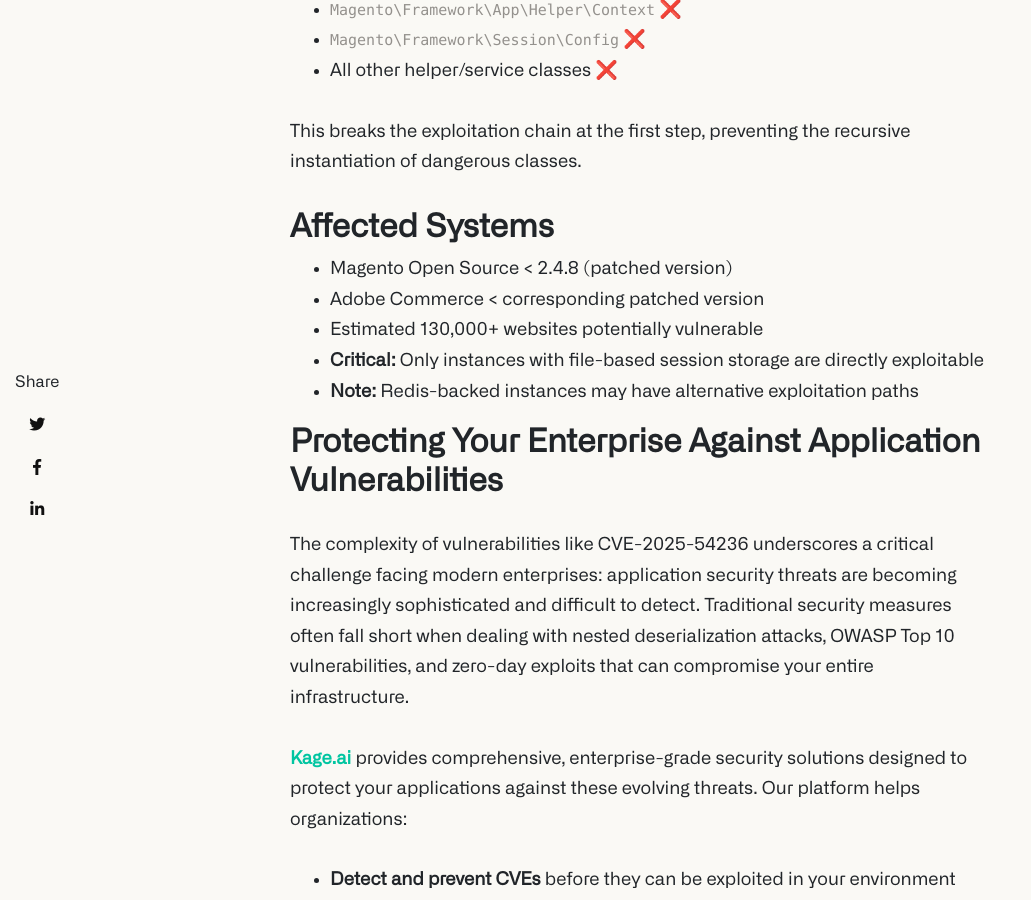
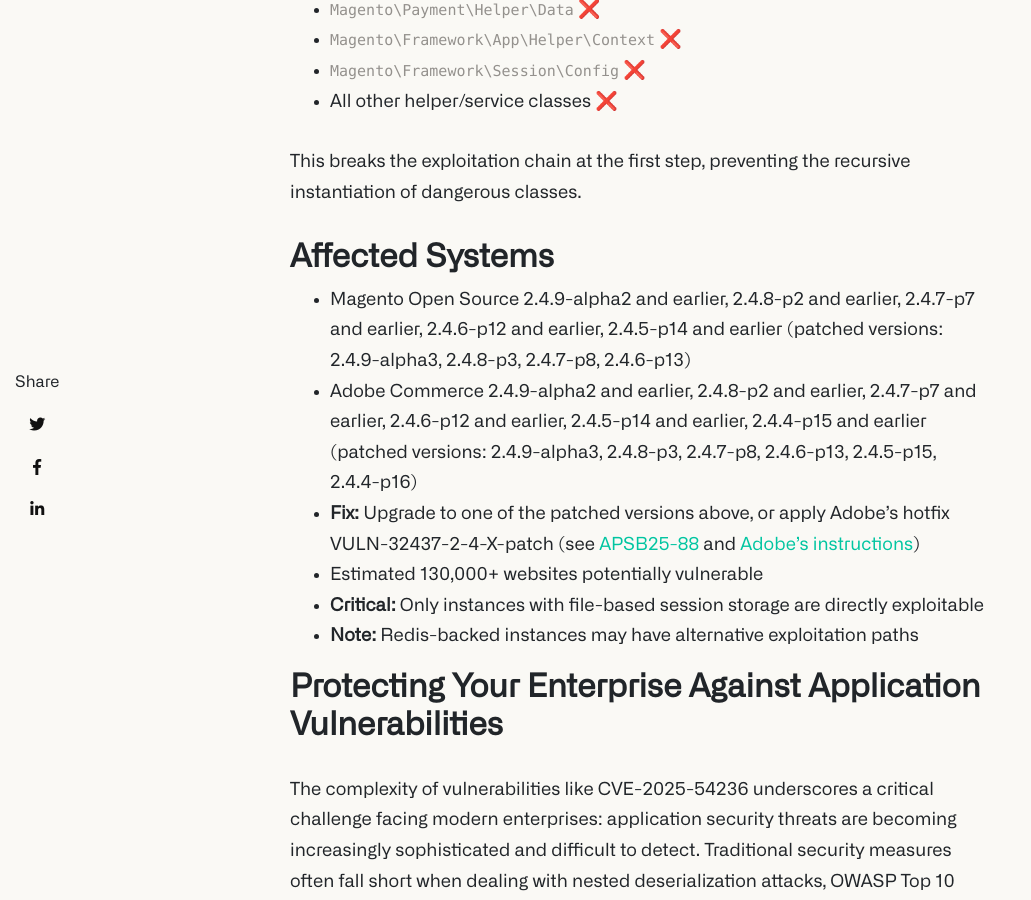
Before and after one commit to axilock/blog, a Jekyll site: the page built from _posts/2025-11-8-cve-2025-54236.md, in a window 1280 px wide and 900 px high, scrolled down 16707 px. Shown: the whole window, without its empty margins (0-1031 px from the left). Built offline with Jekyll 4.4.1, drawn with Linux system fonts in a browser that asks for light colours; nearby versions of some CDN libraries; some web fonts are replaced; comment, search, counter and statistics services are not loaded; some of the changed text lies outside the part shown.

Commit message:
Correct SessionReaper affected versions

```diff
--- a/_posts/2025-11-8-cve-2025-54236.md
+++ b/_posts/2025-11-8-cve-2025-54236.md
@@ -24,7 +24,7 @@ comments: false
 CVE-2025-54236, dubbed "SessionReaper," is a critical remote code execution vulnerability in Magento/Adobe Commerce that exploits nested object deserialization in the Web API framework. This vulnerability allows unauthenticated attackers to achieve RCE on instances using file-based session storage by manipulating how the framework instantiates objects from JSON input.
 
 **Affected Versions:** Magento(now called Adobe Commerce versions) 2.4.9-alpha2, 2.4.8-p2, 2.4.7-p7, 2.4.6-p12, 2.4.5-p14, 2.4.4-p15 and earlier
-**CVSS Score:** Critical
+**CVSS Score:** 9.1 (Critical)
 **Brief:** Unauthenticated RCE
 
 ---
@@ -577,8 +577,9 @@ This breaks the exploitation chain at the first step, preventing the recursive i
 
 ## Affected Systems
 
-- Magento Open Source < 2.4.8 (patched version)
-- Adobe Commerce < corresponding patched version
+- Magento Open Source 2.4.9-alpha2 and earlier, 2.4.8-p2 and earlier, 2.4.7-p7 and earlier, 2.4.6-p12 and earlier, 2.4.5-p14 and earlier (patched versions: 2.4.9-alpha3, 2.4.8-p3, 2.4.7-p8, 2.4.6-p13)
+- Adobe Commerce 2.4.9-alpha2 and earlier, 2.4.8-p2 and earlier, 2.4.7-p7 and earlier, 2.4.6-p12 and earlier, 2.4.5-p14 and earlier, 2.4.4-p15 and earlier (patched versions: 2.4.9-alpha3, 2.4.8-p3, 2.4.7-p8, 2.4.6-p13, 2.4.5-p15, 2.4.4-p16)
+- **Fix:** Upgrade to one of the patched versions above, or apply Adobe's hotfix VULN-32437-2-4-X-patch (see [APSB25-88](https://helpx.adobe.com/security/products/magento/apsb25-88.html) and [Adobe's instructions](https://experienceleague.adobe.com/en/docs/experience-cloud-kcs/kbarticles/ka-27397))
 - Estimated 130,000+ websites potentially vulnerable
 - **Critical:** Only instances with file-based session storage are directly exploitable
 - **Note:** Redis-backed instances may have alternative exploitation paths
```
